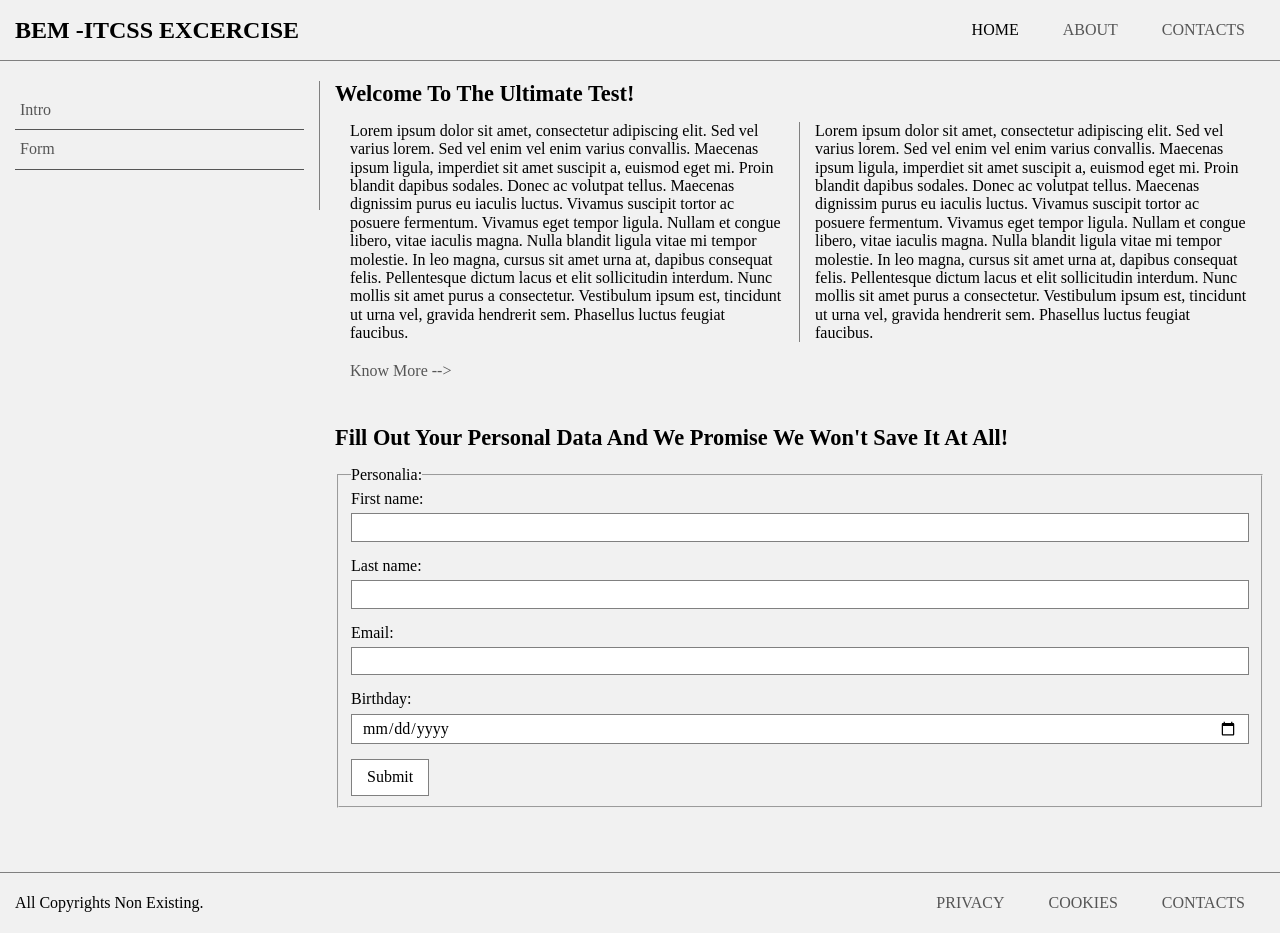
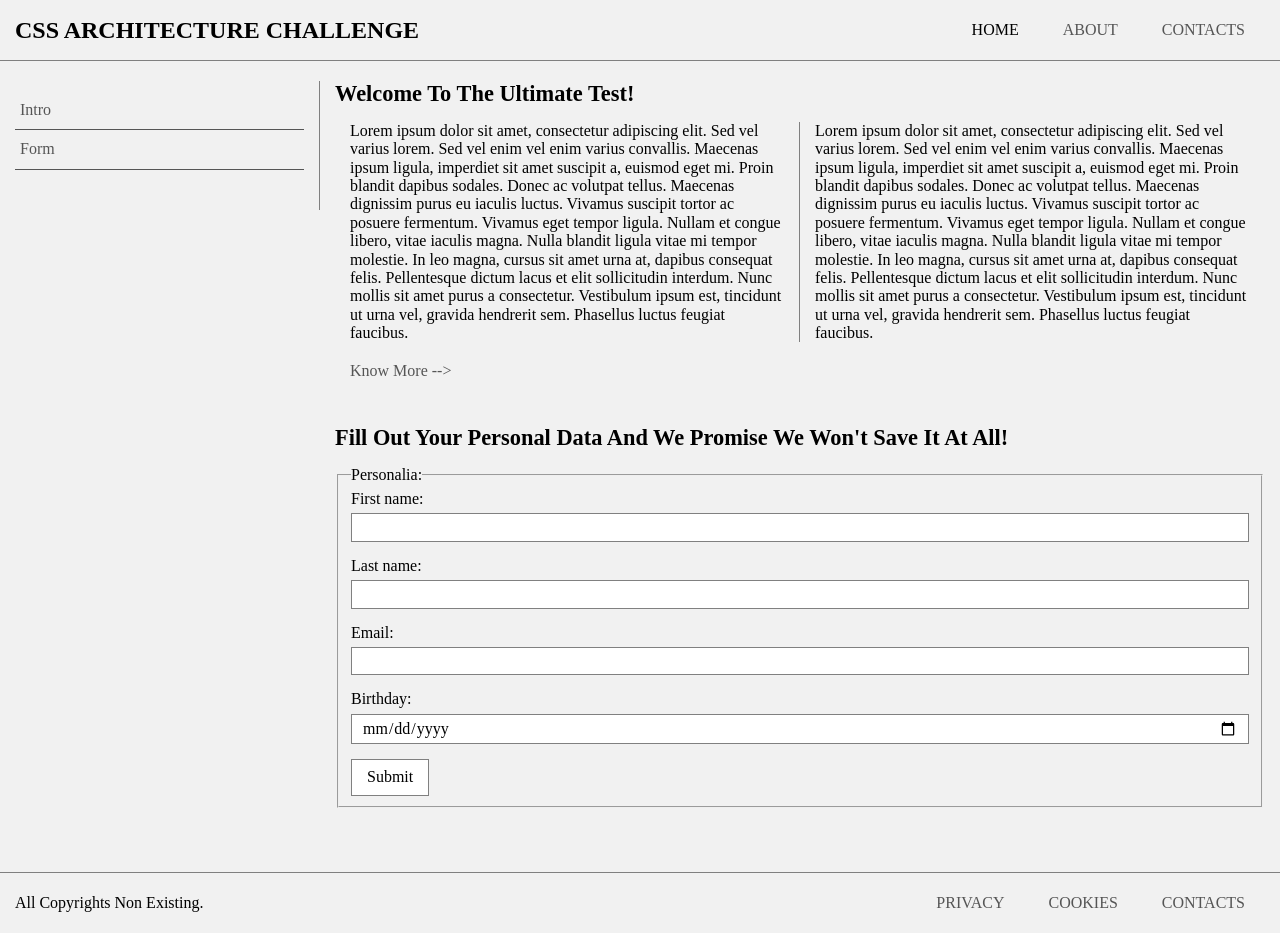
Before and after one commit to IT-Tick/css-architecture-challenge, a website: page index.html in a window 1280 px wide. Drawn offline with nearby package versions, Linux system fonts and the light colour scheme; files that its build step writes are made by us from their sources.

Commit message:
Add README

```diff
--- a/index.html
+++ b/index.html
@@ -3,7 +3,7 @@
 <head>
     <meta charset="UTF-8">
     <meta name="viewport" content="width=device-width, initial-scale=1.0">
-    <title>BEM - ITCSS excercise</title>
+    <title>CSS Architecture Challenge</title>
     <link rel="stylesheet" href="styles.css">
 </head>
 <body>
@@ -11,7 +11,7 @@
     <header class="row">
         <!-- BRAND -->
         <div class="brand col-2">
-            <h1 class="text">BEM -ITCSS excercise</h1>
+            <h1 class="text">CSS Architecture Challenge</h1>
         </div>
         <!-- Menu -->
         <nav class="menu col-2">
```
Also changed, not shown: package.json (+4 -3 lines), README.md (added).
